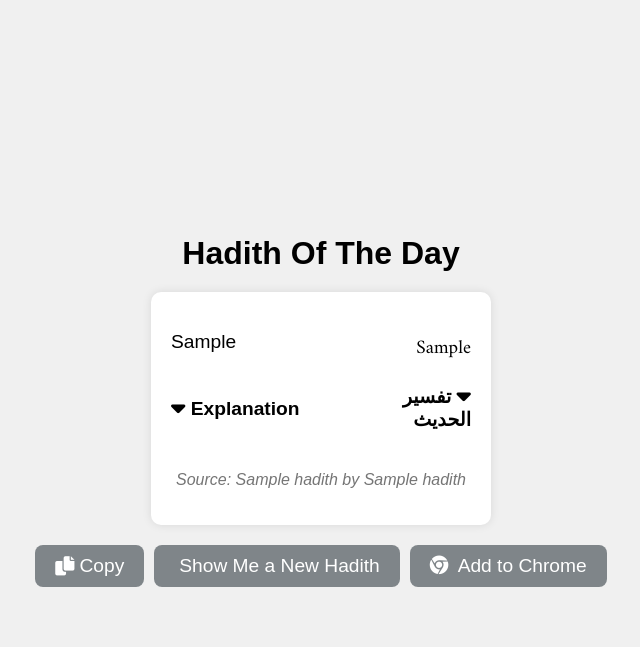
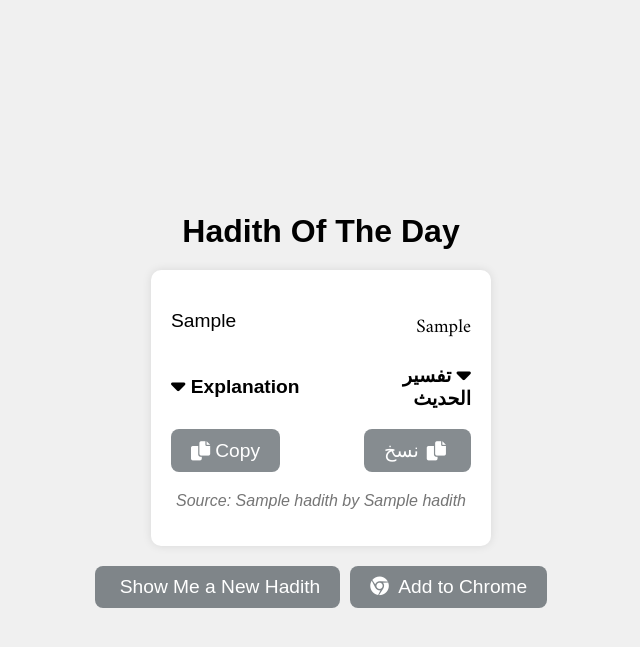
Before and after one commit to daily-islamic-hadith/web-app, a Flask app: template server/hadith_app/templates/index.html in a window 1280 px wide. Shown: the top 647 px of the page, without its empty margins (319-959 px from the left). Run offline with Flask 3, Linux system fonts and the light colour scheme; the template is opened without the code that fills it: most values are stand-ins (such as "Sample title", 1, 10 or a date in 2020); parts of the project's set-up code (start-up, migrations or seed data) failed here and were passed over; some libraries are stand-ins or nearby versions.

Commit message:
no-ticket-separate-copies

```diff
--- a/server/hadith_app/static/css/style.css
+++ b/server/hadith_app/static/css/style.css
@@ -39,6 +39,11 @@ h1 {
 .quote-container p#source {
   color: #757575;
   font-style: italic;
+}
+
+.copy-container {
+  display: flex;
+  justify-content: space-between;
 }
 
 details summary {
@@ -182,9 +187,14 @@ details p {
   margin-right: 5px;
 }
 
-#copyButton,
+#arCopyButton,
+#enCopyButton,
 #showNewHadith {
   display: flex;
+}
+
+#arCopyButton span {
+  margin-right: 8px;
 }
 
 #notification {
@@ -240,4 +250,9 @@ details p {
     flex-direction: column; /* Stack buttons vertically on small screens */
     gap: 15px;
   }
+
+  #arCopyButton,
+  #enCopyButton {
+    display: none;
+  }
 }
--- a/server/hadith_app/templates/index.html
+++ b/server/hadith_app/templates/index.html
@@ -73,7 +73,24 @@
           </p>
         </div>
       </details>
-
+      <div class="copy-container">
+        <button
+          id="enCopyButton"
+          class="btn"
+          aria-label="Copy Hadith to Clipboard"
+        >
+          <i class="fa-solid fa-copy"></i>
+          <span>Copy</span>
+        </button>
+        <button
+          id="arCopyButton"
+          class="btn"
+          aria-label="Copy Hadith to Clipboard"
+        >
+          <span>نسخ</span>
+          <i class="fa-solid fa-copy"></i>
+        </button>
+      </div>
       <p id="source">
         Source: {{ hadith.bookName|e }} by {{ hadith.bookWriterName|e }}
       </p>
@@ -87,10 +104,6 @@
     </div>
     {% if hadith is defined and hadith is not none %}
     <div class="button-group">
-      <button id="copyButton" class="btn" aria-label="Copy Hadith to Clipboard">
-        <i class="fa-solid fa-copy"></i>
-        <span>Copy</span>
-      </button>
       <button id="showNewHadith" class="btn" aria-label="Get A New Hadith">
         <i class="fa-solid"></i>
         <span>Show Me a New Hadith</span>
```
Also changed, not shown: server/hadith_app/static/js/scripts.js (+27 -12 lines).
